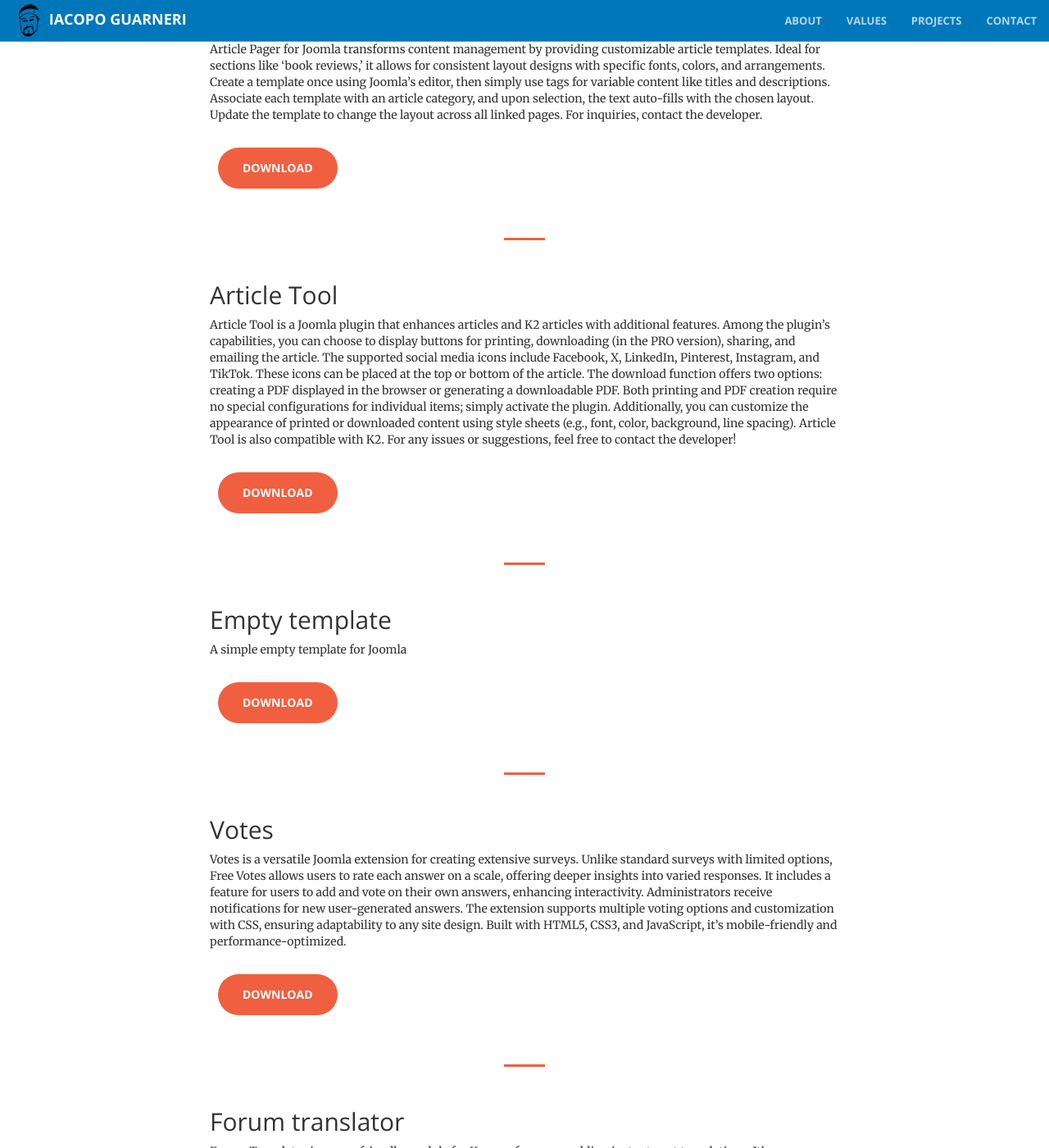
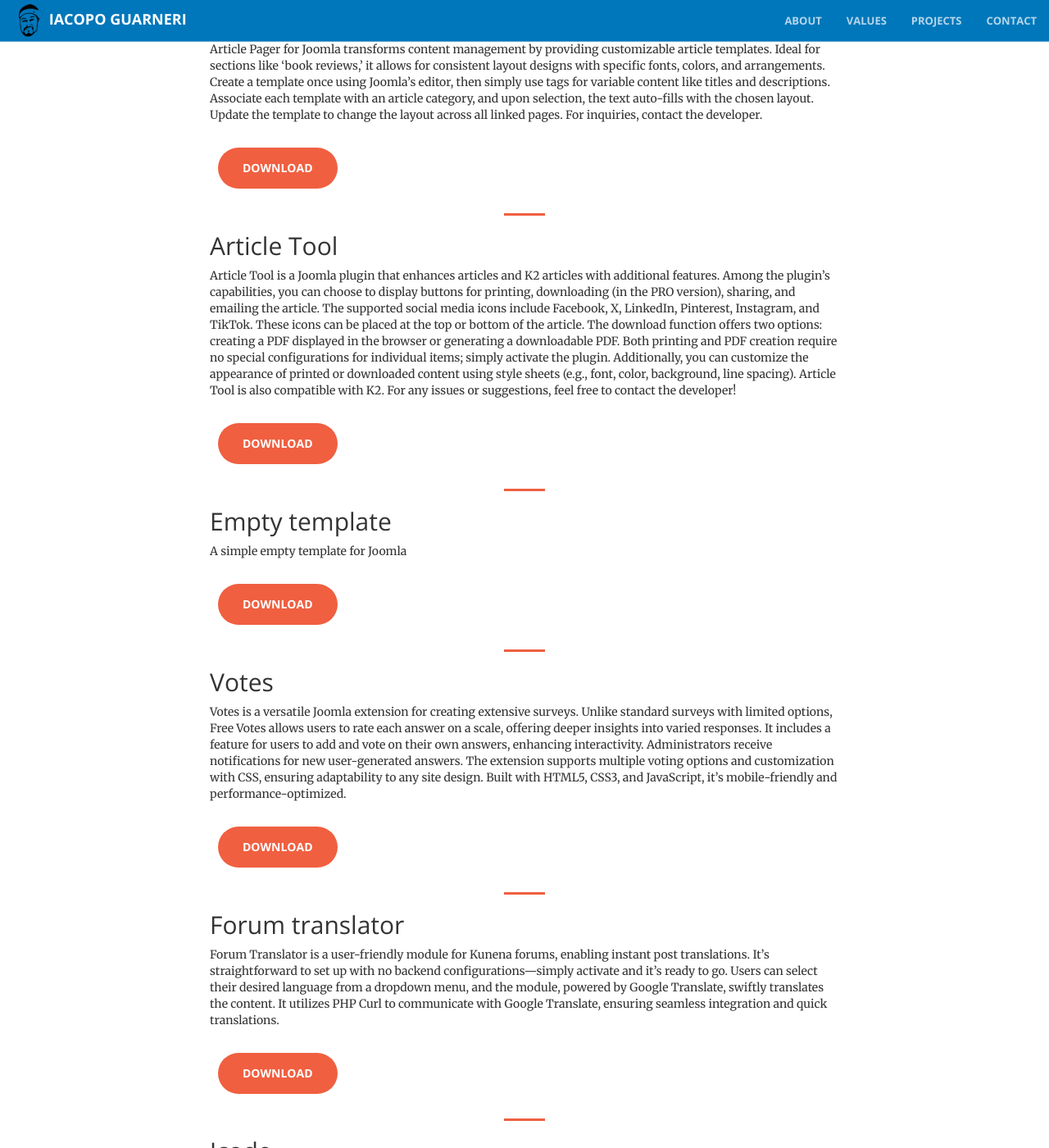
Before and after one commit to iacoposk8/iacoposk8.github.io, a Jekyll site: the page built from projects/joomla-extensions/index.html, in a window 1280 px wide and 1400 px high, scrolled down 203 px. Shown: the whole window at 82% size. Built offline with Jekyll 4.4.1, drawn with Linux system fonts in a browser that asks for light colours; some of the changed text lies outside the part shown.

Commit message:
Update index.html

```diff
--- a/projects/joomla-extensions/index.html
+++ b/projects/joomla-extensions/index.html
@@ -6,14 +6,13 @@
   .btn{
     margin:10px;
   }
-  hr{
-    margin-top:50px;
-    margin-bottom:50px;
+  .anchor{
+    margin-bottom:100px;
   }
 </style>
 <h1>Joomla Extensions</h1>
 
-<a name="article-pager"></a>
+<a class="anchor" name="article-pager"></a>
 <h2>Article Pager</h2>
 Article Pager for Joomla transforms content management by providing customizable article templates. Ideal for sections like ‘book reviews,’ it allows for consistent layout designs with specific fonts, colors, and arrangements. Create a template once using Joomla’s editor, then simply use tags for variable content like titles and descriptions. Associate each template with an article category, and upon selection, the text auto-fills with the chosen layout. Update the template to change the layout across all linked pages. For inquiries, contact the developer.
 <br /><br />
@@ -21,7 +20,7 @@
 
 <hr>
 
-<a name="article-tool"></a>
+<a class="anchor" name="article-tool"></a>
 <h2>Article Tool</h2>
 Article Tool is a Joomla plugin that enhances articles and K2 articles with additional features. Among the plugin’s capabilities, you can choose to display buttons for printing, downloading (in the PRO version), sharing, and emailing the article. The supported social media icons include Facebook, X, LinkedIn, Pinterest, Instagram, and TikTok. These icons can be placed at the top or bottom of the article. The download function offers two options: creating a PDF displayed in the browser or generating a downloadable PDF. Both printing and PDF creation require no special configurations for individual items; simply activate the plugin. Additionally, you can customize the appearance of printed or downloaded content using style sheets (e.g., font, color, background, line spacing). Article Tool is also compatible with K2. For any issues or suggestions, feel free to contact the developer!
 <br /><br />
@@ -29,7 +28,7 @@
 
 <hr>
 
-<a name="empty-template"></a>
+<a class="anchor" name="empty-template"></a>
 <h2>Empty template</h2>
 A simple empty template for Joomla
 <br /><br />
@@ -37,7 +36,7 @@
 
 <hr>
 
-<a name="votes"></a>
+<a class="anchor" name="votes"></a>
 <h2>Votes</h2>
 Votes is a versatile Joomla extension for creating extensive surveys. Unlike standard surveys with limited options, Free Votes allows users to rate each answer on a scale, offering deeper insights into varied responses. It includes a feature for users to add and vote on their own answers, enhancing interactivity. Administrators receive notifications for new user-generated answers. The extension supports multiple voting options and customization with CSS, ensuring adaptability to any site design. Built with HTML5, CSS3, and JavaScript, it’s mobile-friendly and performance-optimized.
 <br /><br />
@@ -45,7 +44,7 @@
 
 <hr>
 
-<a name="forum-translator"></a>
+<a class="anchor" name="forum-translator"></a>
 <h2>Forum translator</h2>
 Forum Translator is a user-friendly module for Kunena forums, enabling instant post translations. It’s straightforward to set up with no backend configurations—simply activate and it’s ready to go. Users can select their desired language from a dropdown menu, and the module, powered by Google Translate, swiftly translates the content. It utilizes PHP Curl to communicate with Google Translate, ensuring seamless integration and quick translations.
 <br /><br />
@@ -53,7 +52,7 @@
 
 <hr>
 
-<a name="jcode"></a>
+<a class="anchor" name="jcode"></a>
 <h2>Jcode</h2>
 Jcode is an innovative Joomla extension that facilitates the insertion of various code types, including HTML, JavaScript, CSS, PHP, AJAX, and Joomla API. It bypasses Joomla’s backend constraints by allowing files to be edited via FTP, providing freedom to use preferred text editors. Additionally, Jcode offers an in-built code editor for on-the-fly editing and is available for free as an open-source resource, making it a versatile tool for developers.
 <br /><br />
@@ -61,7 +60,7 @@
 
 <hr>
 
-<a name="jexport"></a>
+<a class="anchor" name="jexport"></a>
 <h2>Jexport</h2>
 JExport is a Joomla component that simplifies the export of site pages into HTML format. It’s particularly useful for static sites without PHP or with outdated PHP versions. JExport allows local Joomla management, enabling changes to settings like maxnestinglevel and maxexecutiontime for exporting HTML pages. Once exported, these pages, along with root folders like images and templates, can be uploaded to the remote server, making JExport ideal for landing pages or infrequently updated sites.
 <br /><br />
@@ -69,7 +68,7 @@
 
 <hr>
 
-<a name="k2-for-cb"></a>
+<a class="anchor" name="k2-for-cb"></a>
 <h2>K2 for CB</h2>
 K2 for CB is a user-friendly plugin for Community Builder that enhances article management. It allows easy editing of graphic settings and assignment of K2 category IDs for articles. Creating a new K2 category with user permissions for article creation and editing is recommended. This integration adds a ‘K2 CB’ tab to the Community Builder profile, offering a comprehensive article editor with image insertion and custom forms, significantly expanding Community Builder’s capabilities.
 <br /><br />
@@ -77,7 +76,7 @@
 
 <hr>
 
-<a name="map-for-k2"></a>
+<a class="anchor" name="map-for-k2"></a>
 <h2>Map for K2</h2>
 Map for K2 is a practical plugin for the K2 component in Joomla. It simplifies adding maps to your K2 items by auto-generating markers based on city and address fields, which you create in the K2 backend. Installation is straightforward: set up the plugin and link it to the custom fields. Users can then add new entries with locations, and the map updates automatically—no need to input coordinates manually. This feature is especially beneficial for review sites, allowing users to visually associate products with their geographical locations.
 <br /><br />
@@ -85,7 +84,7 @@
 
 <hr>
 
-<a name="notice-board"></a>
+<a class="anchor" name="notice-board"></a>
 <h2>Notice Board</h2>
 Notice Board is a versatile plugin for Community Builder, enabling a personal message board for each user. It’s functional from version 2.0 and doesn’t require Community Builder. Users can post, view others’ posts, comment, and report rule violations. The editor supports links, images, and videos. Administrators can control post visibility per page and manage email notifications for new posts and comments. It comes with English and Italian language support, with options for customization or adding new languages, making it a comprehensive solution for Joomla communities.
 <br /><br />
@@ -93,7 +92,7 @@
 
 <hr>
 
-<a name="pager"></a>
+<a class="anchor" name="pager"></a>
 <h2>Pager</h2>
 Pager is a Joomla tool that streamlines the layout of database data for websites. It’s ideal for sites transitioning from native PHP with database-stored items or those with numerous products and technical specs. Instead of repetitive article creation, Pager uses a single PHP page template linked to product IDs in the database, eliminating redundancy and saving time. It features a text editor for uniform layout across products and a selection tool for database queries. Custom SQL queries are also supported, offering limitless possibilities for data presentation.
 <br /><br />
@@ -101,7 +100,7 @@
 
 <hr>
 
-<a name="photogallery-for-cb"></a>
+<a class="anchor" name="photogallery-for-cb"></a>
 <h2>Photogallery for CB</h2>
 Photo Gallery for Community Builder is a Joomla extension that enables users to create and manage personal image galleries with ease. The user-friendly frontend interface allows for simple navigation and organization of photos into categories. Features include a toolbar for image navigation, tagging system for identifying users in photos, and a comment management panel. It mirrors social media functionality with intuitive tagging and moderation tools, enhancing the community experience. The backend customization and optional component for administrators ensure control over content compliance.
 <br /><br />
@@ -109,7 +108,7 @@
 
 <hr>
 
-<a name="profile-ranking"></a>
+<a class="anchor" name="profile-ranking"></a>
 <h2>Profile Ranking</h2>
 Profile Ranking for CB is a plugin that adds ‘like’ and ‘dislike’ buttons to Community Builder profiles, allowing users to vote on others’ profiles. Each user can cast one vote per profile, with the option to change it later. The system ensures that only logged-in users can vote and prevents self-voting, fostering an interactive community environment.
 <br /><br />
@@ -117,7 +116,7 @@
 
 <hr>
 
-<a name="search-for-k2"></a>
+<a class="anchor" name="search-for-k2"></a>
 <h2>Search for K2</h2>
 Search for K2 is a straightforward plugin for the K2 component in Joomla, designed to enhance article searching capabilities. After installation, it requires specifying a custom form created in K2, which will be displayed in the frontend search form. Activation is simple: once the plugin is enabled, users can immediately use the search feature within the K2 item list view, providing a seamless and efficient search experience.
 <br /><br />
@@ -125,7 +124,7 @@
 
 <hr>
 
-<a name="search-source"></a>
+<a class="anchor" name="search-source"></a>
 <h2>Search source</h2>
 Search Source is an indispensable Joomla extension for administrators, streamlining the search process within server files and databases. It’s not limited to file names; it delves into file contents and database fields for specified keywords. Ideal for editing components or adding HTML elements, it simplifies site management by providing precise locations of search terms, even in large sites, with searches typically under 30 seconds. Installation is straightforward, and results guide direct FTP modifications.
 <br /><br />
@@ -133,7 +132,7 @@
 
 <hr>
 
-<a name="secret-kunena"></a>
+<a class="anchor" name="secret-kunena"></a>
 <h2>Secret Kunena</h2>
 Secret Text for Kunena is a straightforward plugin that adds a layer of privacy to forum discussions. With minimal configuration, it introduces a padlock button in the Kunena text editor. Clicking this button wraps the selected text within the [secret] tag. Text enclosed in the [secret] tag remains visible only to certain user groups, which can be defined in the backend. This feature is especially useful for private communications among forum moderators, ensuring that only users with special privileges can view the ‘secret’ messages.
 <br /><br />
@@ -141,12 +140,16 @@
 
 <hr>
 
-<a name="select-to-social"></a>
+<a class="anchor" name="select-to-social"></a>
 <h2>Select to Social</h2>
 Select to Social is a user-friendly plugin that enables quick and easy sharing of pages and text on your site. When text is selected with the mouse, a pop-up appears featuring customizable icons of popular social networks from the backend. Clicking on an icon, like Twitter’s, allows users to share not just the current page but also the highlighted text. Available icons include Twitter, Facebook, Google Plus, Pinterest, and LinkedIn, streamlining social sharing directly from your site.
 <br /><br />
 <a href="https://payhip.com/b/TqB7s" target="_blank" class="btn btn-primary btn-xl">Download</a>
 
+<hr>
 
-<a href="extensions/socialchatpro15/unzipfirst_social_chat.zip" target="_blank" class="btn btn-primary btn-xl">social chat pro</a>
-<a href="https://payhip.com/b/xNKF7" target="_blank" class="btn btn-primary btn-xl">we hate spam</a>
+<a class="anchor" name="we-hate-spam"></a>
+<h2>We Hate Spam</h2>
+We Hate Spam is a plugin that effectively eliminates spam during user registration by checking email addresses and IP addresses against a comprehensive database of known spammers. If a match is found, it blocks the registration process. It offers customization options, including notifications to administrators and personalized messages for blocked users. Additionally, it allows for the creation of white/blacklists of email addresses and is compatible with Community Builder.
+<br /><br />
+<a href="https://payhip.com/b/xNKF7" target="_blank" class="btn btn-primary btn-xl">Download</a>
```
